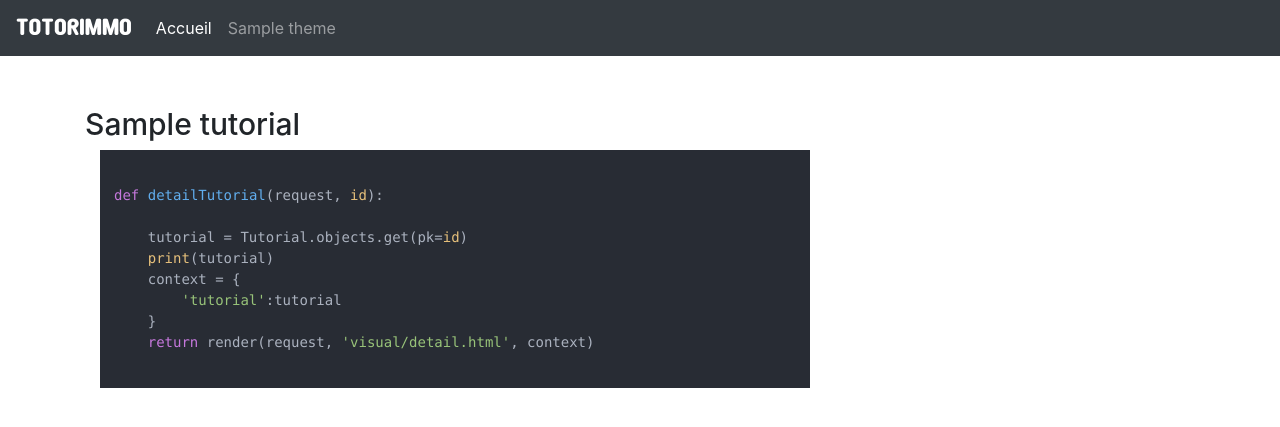
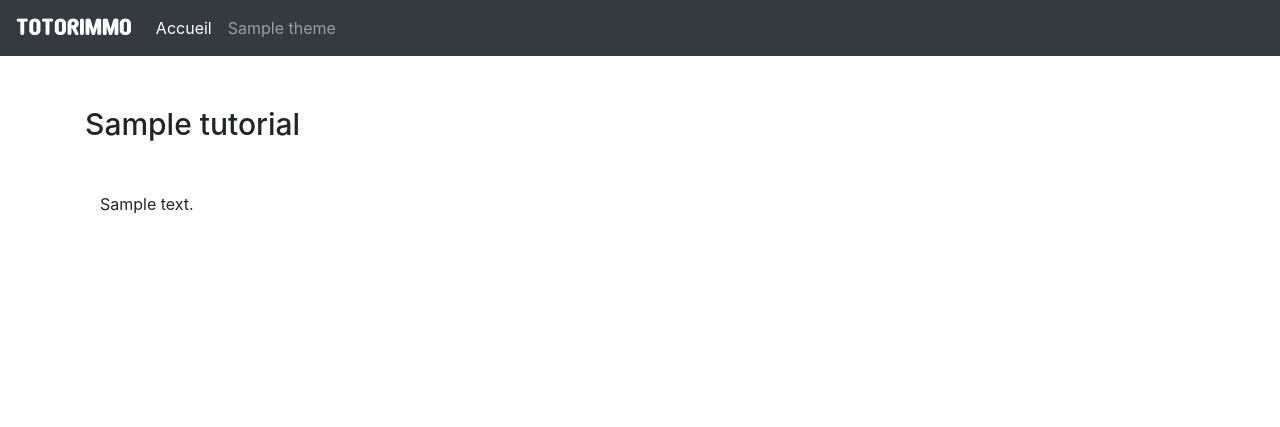
Before and after one commit to thomas-v/blog, a Django app: template visual/templates/visual/detail.html in a window 1280 px wide. Shown: the top 427 px of the page. Run offline with Django 3.2, Linux system fonts and the light colour scheme; the template is opened without the code that fills it: most values are stand-ins (such as "Sample title", 1, 10 or a date in 2020); some libraries are stand-ins or nearby versions.

Commit message:
legeres corrections

```diff
--- a/visual/models.py
+++ b/visual/models.py
@@ -1,5 +1,4 @@
 from django.db import models
-from ckeditor.fields import RichTextField
 
 # Create your models here.
 class Theme(models.Model):
@@ -11,7 +10,7 @@ class Theme(models.Model):
 
 class Tutorial(models.Model):
     name = models.CharField(max_length=255)
-    content = RichTextField(null=True, blank=True)
+    content = models.TextField(null=True, blank=True)
     date = models.DateField(auto_now_add=True, blank=True)
     theme = models.ForeignKey(Theme, on_delete=models.CASCADE)
 
--- a/visual/static/visual/style.css
+++ b/visual/static/visual/style.css
@@ -54,3 +54,11 @@
 .list-group{
     margin-top:50px;
 }
+
+/* detail */
+#article{
+    margin-top:50px;
+}
+#article-title{
+    font-size:20px;
+}
--- a/visual/templates/visual/base.html
+++ b/visual/templates/visual/base.html
@@ -18,11 +18,11 @@
     <div class="collapse navbar-collapse" id="navbarColor01">
       <ul class="navbar-nav mr-auto">
         <li class="nav-item active">
-            <a class="nav-link" href="#">Accueil <span class="sr-only">(current)</span></a>
+            <a class="nav-link" href="{% url 'accueil' %}">Accueil <span class="sr-only">(current)</span></a>
         </li>
         {% for theme in themes %}
         <li class="nav-item">
-          <a class="nav-link" href="#">{{theme.name}} <span class="sr-only">(current)</span></a>
+          <a class="nav-link" href="{% url 'tutoriels' theme.id %}">{{theme.name}} <span class="sr-only">(current)</span></a>
         </li>
         {% endfor %}
       </ul>
--- a/visual/templates/visual/detail.html
+++ b/visual/templates/visual/detail.html
@@ -5,17 +5,8 @@
         <div class="col">
             <h2 id="intro-title">{{tutorial.name}}</h2>
             <div class="raw">
-                <div class="col-8">
-                    <pre><code class="python">
-def detailTutorial(request, id):
-
-    tutorial = Tutorial.objects.get(pk=id)
-    print(tutorial)
-    context = {
-        'tutorial':tutorial
-    }
-    return render(request, 'visual/detail.html', context)
-                    </code></pre>
+                <div class="col-12" id="article">
+                    {{tutorial.content | safe}}
                 </div>
             </div>
         </div>
--- a/visual/urls.py
+++ b/visual/urls.py
@@ -3,7 +3,7 @@ from django.urls import path
 from . import views
 
 urlpatterns = [
-    path('', views.index, name='index'),
+    path('', views.index, name='accueil'),
     path('tutoriels/<int:id>/', views.listTutorials, name='tutoriels'),
      path('detail/<int:id>/', views.detailTutorial, name='detail-tutoriel'),
 ]
--- a/visual/views.py
+++ b/visual/views.py
@@ -32,9 +32,11 @@ def listTutorials(request, id):
 
 def detailTutorial(request, id):
 
+    themes = Theme.objects.all()
     tutorial = Tutorial.objects.get(pk=id)
     print(tutorial)
     context = {
+        'themes':themes,
         'tutorial':tutorial
     }
     return render(request, 'visual/detail.html', context)
```
